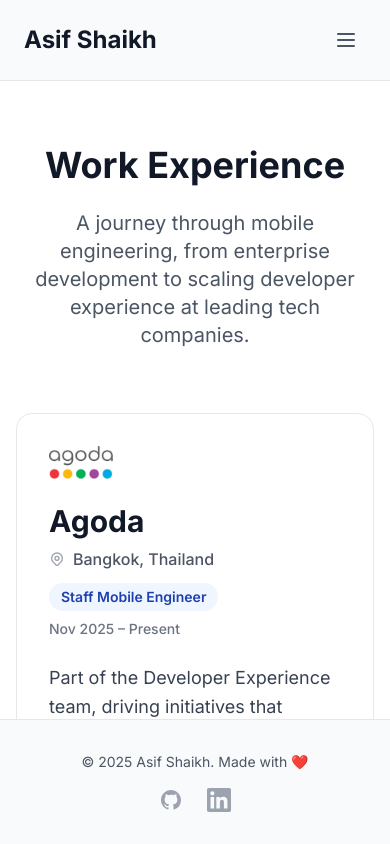
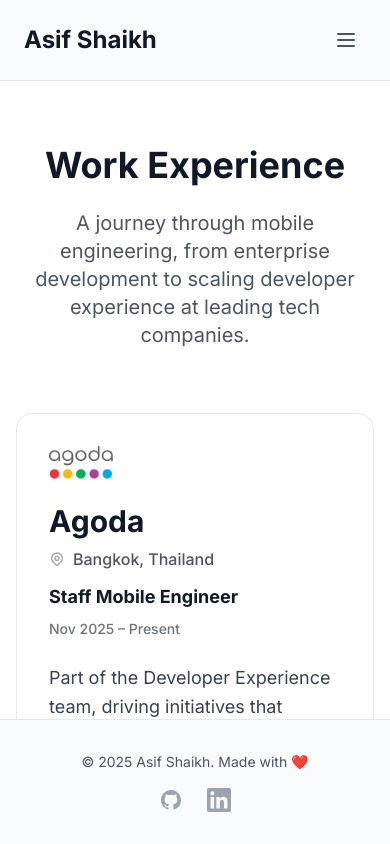
Before and after one commit to asifsheikh/site, a Next.js app: page /work-experience in a window 390 px wide. Built offline with nearby package versions, Linux system fonts and the light colour scheme.

Commit message:
Improve role title typography for better alignment
- Replace pill design with clean bold text
- Increase text size from sm to lg for better readability
- Use font-bold for strong visual hierarchy
- Maintain perfect left alignment on mobile
- Create cleaner, more professional appearance

```diff
--- a/src/app/work-experience/page.tsx
+++ b/src/app/work-experience/page.tsx
@@ -290,7 +290,7 @@ export default function WorkExperience() {
 
                       {/* Right side - Role and duration */}
                       <div className="text-left sm:text-left sm:ml-6">
-                        <div className="inline-block bg-blue-50 text-blue-800 px-3 py-1 rounded-full text-sm font-semibold mb-2">
+                        <div className="text-lg font-bold text-gray-900 mb-2">
                           {experience.role}
                         </div>
                         <p className="text-gray-500 text-sm font-medium text-left">
```
